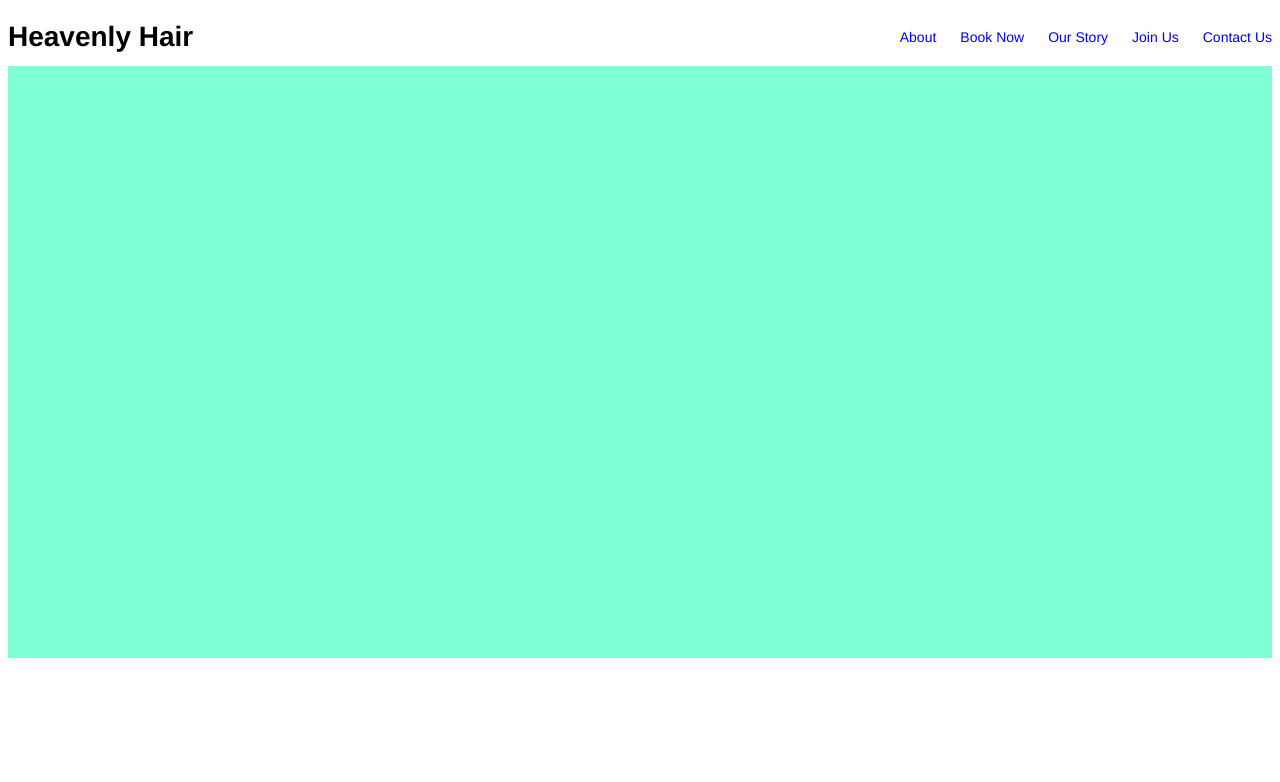
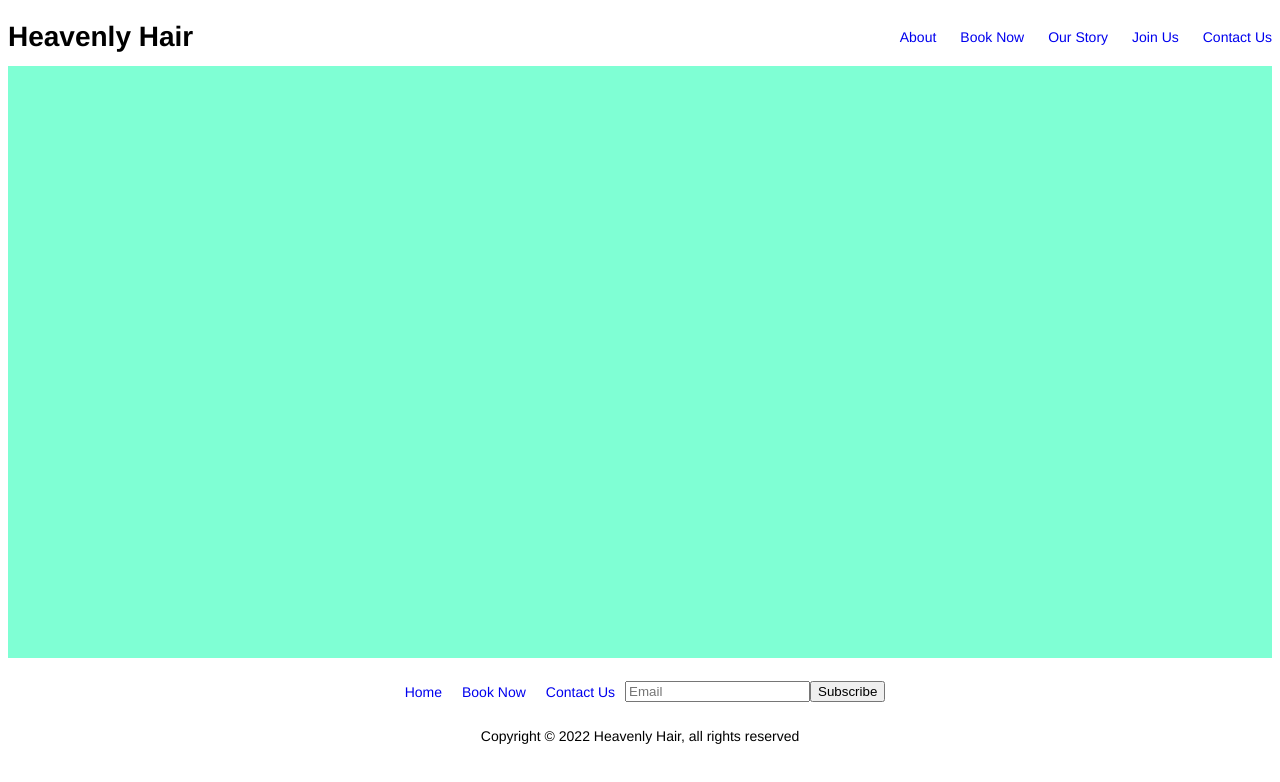
Before and after one commit to gohopventure/heavenly-hair, an Angular app: page /home in a window 1280 px wide. Shown: the top 782 px of the page. Built offline with nearby package versions, Linux system fonts and the light colour scheme.

Commit message:
Adds nav and input to footer

```diff
--- a/src/app/components/footer-nav/footer-nav.component.css
+++ b/src/app/components/footer-nav/footer-nav.component.css
@@ -0,0 +1,35 @@
+.nav {
+    display: flex;
+    flex-direction: row;
+    align-items: center;
+    justify-content: space-between;
+}
+
+ul {
+    padding: 0;
+}
+
+li {
+    list-style-type: none;
+    display: inline-block;
+    margin: 10px;
+}
+
+a {
+    text-decoration: none;
+}
+
+a:visited {
+    color: black;
+}
+
+.links a:hover {
+    color: aquamarine;
+    transition: 0.4s ease-in-out;
+}
+
+@media only screen and (max-width: 999px) {
+    .nav {
+        display: none;
+    }
+}
--- a/src/app/components/footer-nav/footer-nav.component.html
+++ b/src/app/components/footer-nav/footer-nav.component.html
@@ -1 +1,7 @@
-<p>footer-nav works!</p>
+<div class="nav">
+    <ul class="links">
+        <li><a routerLink="/">Home</a></li>
+        <li><a routerLink="/">Book Now</a></li>
+        <li><a routerLink="/">Contact Us</a></li>
+    </ul>
+</div>
--- a/src/app/components/footer/footer.component.css
+++ b/src/app/components/footer/footer.component.css
@@ -2,6 +2,18 @@
     display: flex;
     flex-direction: column;
     align-items: center;
+    justify-content: center;
+}
+
+.inner-container {
+    display: flex;
+    flex-direction: row;
+    align-items: center;
+    justify-content: center;
+}
+
+.copyright {
+    margin: 0;
 }
 
 .book-appointment {
@@ -12,4 +24,8 @@
     .book-appointment {
         display: block;
     }
+
+    .inner-container, .copyright {
+        display: none;
+    }
 }
--- a/src/app/components/footer/footer.component.html
+++ b/src/app/components/footer/footer.component.html
@@ -1,3 +1,11 @@
 <div class="footer-container">
+    <div class="inner-container">
+        <app-footer-nav></app-footer-nav>
+        <form class="form">
+            <input type="text" placeholder="Email">
+            <button type="submit">Subscribe</button>
+        </form>
+    </div>
+    <p class="copyright">Copyright © 2022 Heavenly Hair, all rights reserved</p>
     <p class="book-appointment">Book An Appointment</p>
 </div>
```
